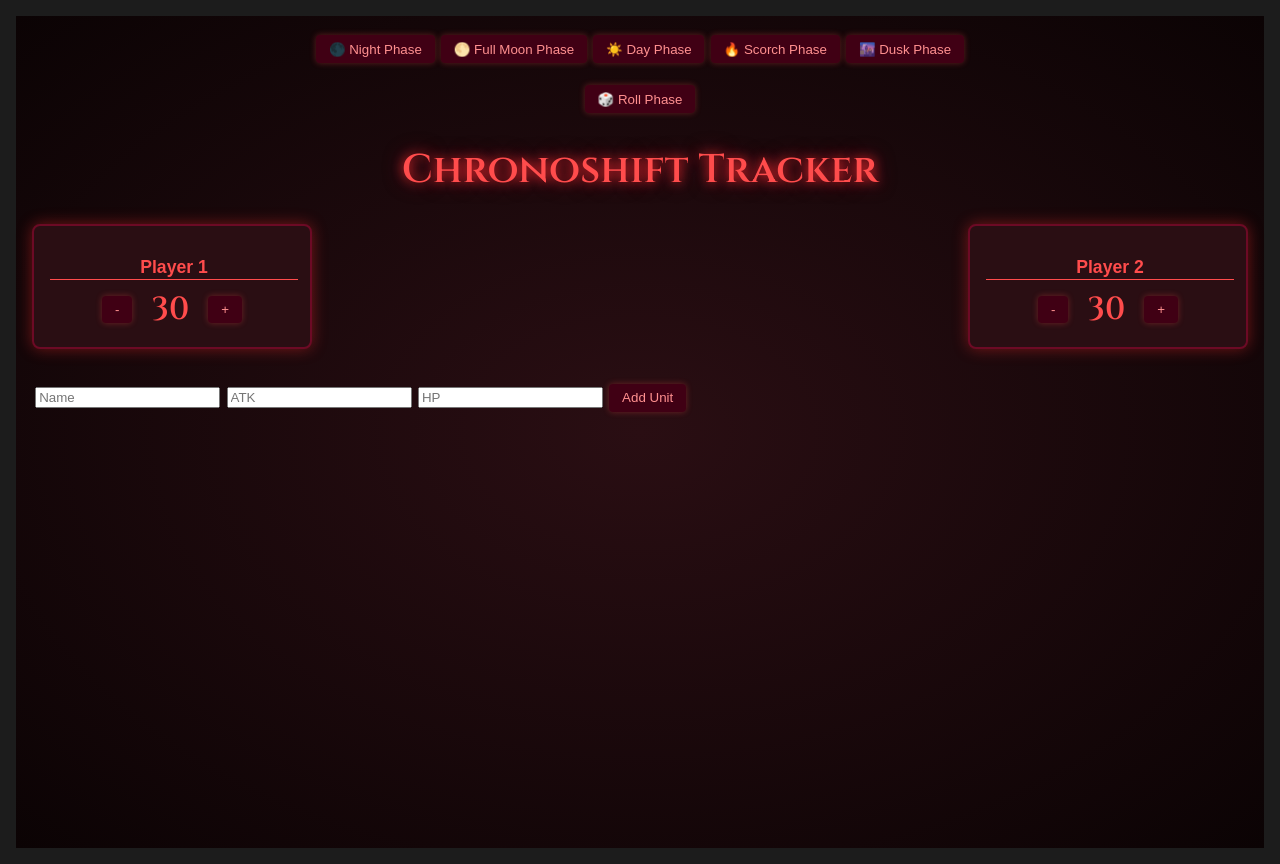
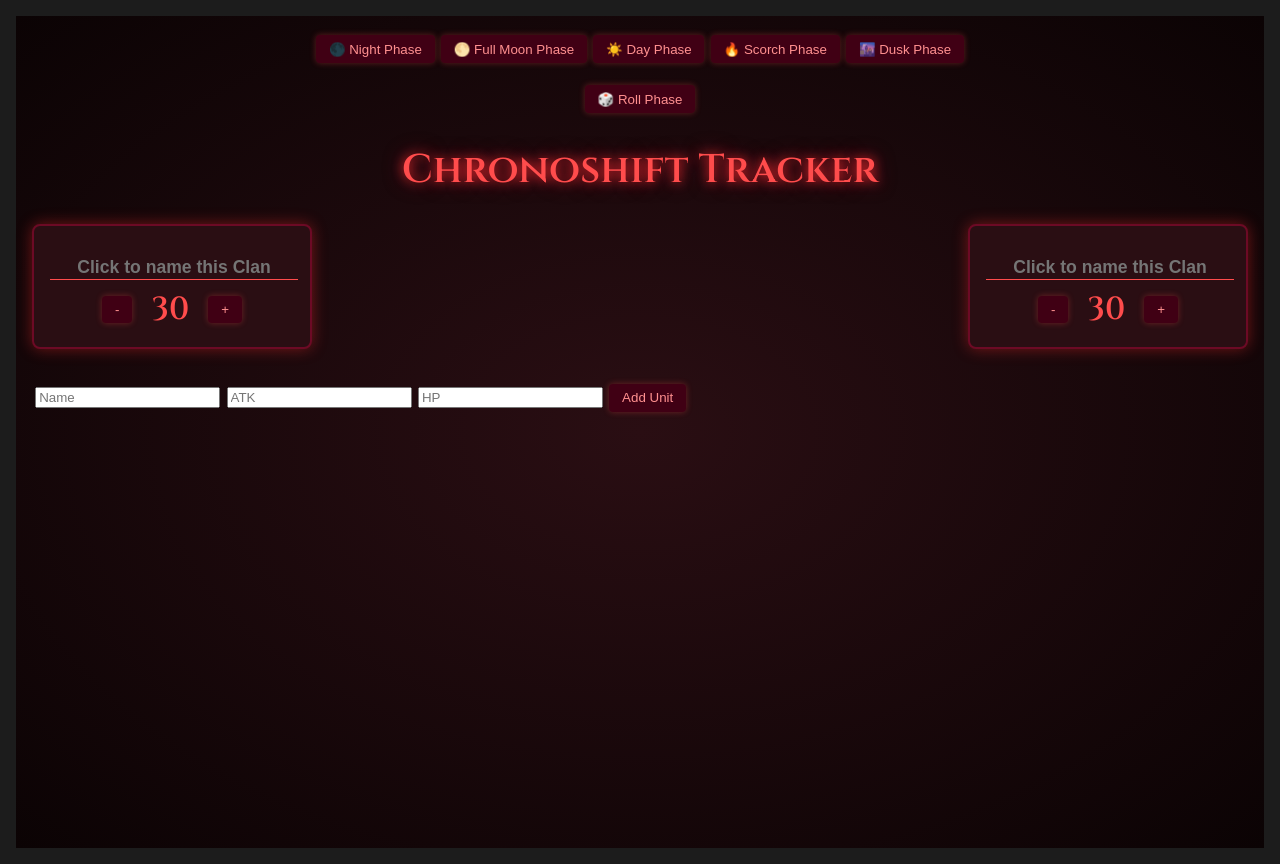
Before and after one commit to YatoCrow/chronoshift-tracker, a React (Vite) app: page / in a window 1280 px wide. Built offline with nearby package versions, Linux system fonts and the light colour scheme.

Commit message:
Set player labels to start empty so placeholder appears

```diff
--- a/src/App.jsx
+++ b/src/App.jsx
@@ -6,7 +6,7 @@ function ChronoshiftTracker() {
   const [units, setUnits] = useState([]);
   const [newUnit, setNewUnit] = useState({ name: "", atk: "", hp: "" });
   const [theme, setTheme] = useState("night");
-  const [playerLabels, setPlayerLabels] = useState(["Player 1", "Player 2"]);
+  const [playerLabels, setPlayerLabels] = useState(["", ""]);
 
 const rollPhase = () => {
   const roll = Math.floor(Math.random() * 6) + 1;
```
